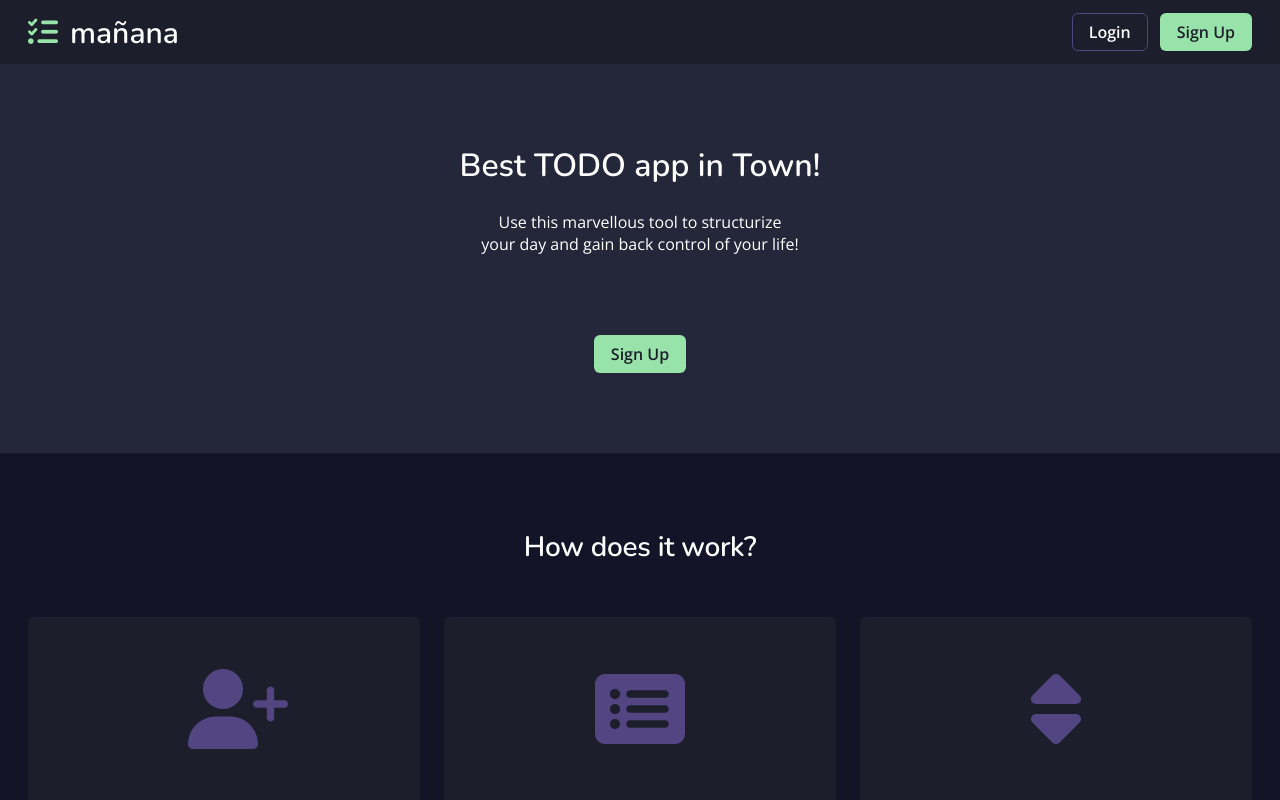
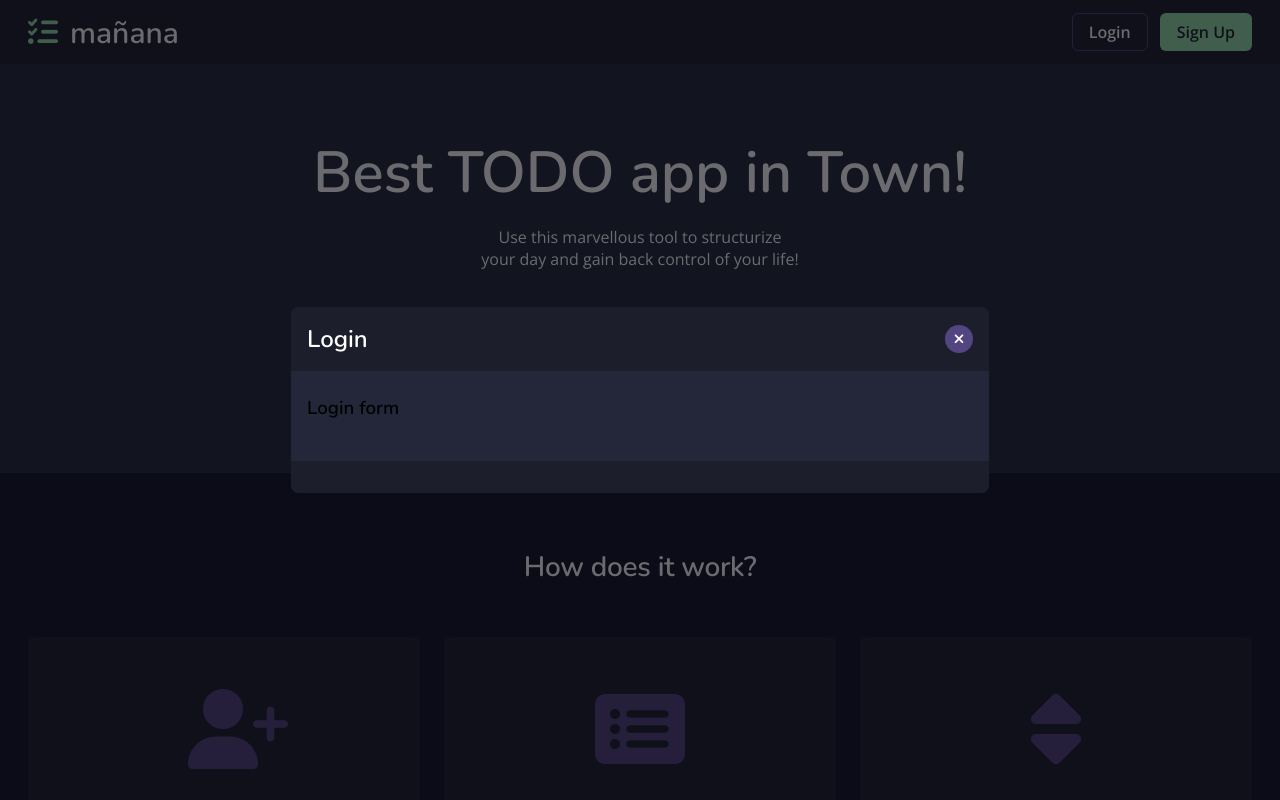
Before and after one commit to JolitaMilina/manjana-project, a React (Vite) app: page / in a window 1280 px wide. Both pictures are taken after a click on the button "Login". Shown: the top 800 px of the page. Built offline with nearby package versions, Linux system fonts and the light colour scheme.

Commit message:
feat48: modified modal component and styles

```diff
--- a/src/components/atoms/Button/styles.js
+++ b/src/components/atoms/Button/styles.js
@@ -36,6 +36,20 @@ export const StyledButton = styled.button`
 
   transition: all 300ms;
 
+  &:active {
+    background-color: ${(props) =>
+    props.outline === 'outline'
+      ? props.theme.palette.secondary.main
+      : props.inverted === 'inverted'
+        ? props.theme.palette.secondary.main
+        : props.theme.palette.primary.dark};
+  }
+
+  @media screen and (min-width: 1024px) {
+    &:active {
+      background-color: none;
+    }
+
     &:hover {
     background-color: ${(props) =>
     props.outline === 'outline'
@@ -43,5 +57,7 @@ export const StyledButton = styled.button`
       : props.inverted === 'inverted'
         ? props.theme.palette.secondary.main
         : props.theme.palette.primary.dark};
+
+    }
   }
 `;
--- a/src/components/molecules/Modal/Modal.jsx
+++ b/src/components/molecules/Modal/Modal.jsx
@@ -5,10 +5,14 @@ import {
   StyledModalWrapper,
   SyledCloseButtonContainer,
   StyledModal,
+  StyledModalTopContainer,
+  StyledModalTitle,
+  StyledModalContentContainer,
+  StyledModalBottomContainer
 } from './styles';
 import ICONS from '../../../shared/icons';
 
-const Modal = ({ children, onClose }) => {
+const Modal = ({ children, grandChildren, onClose, title }) => {
   useEffect(() => {
     const closeModalOnEscape = (e) => {
       if (e.key === 'Escape') onClose();
@@ -30,10 +34,22 @@ const Modal = ({ children, onClose }) => {
     <>
       <StyledOverlay></StyledOverlay>
       <StyledModalWrapper onClick={closeOnOverlay} data-id='modalWrapper'>
-        <SyledCloseButtonContainer>
-          <span onClick={onClose}>{ICONS.xmark}</span>
-        </SyledCloseButtonContainer>
-        <StyledModal>{children}</StyledModal>
+        <StyledModal>
+          <StyledModalTopContainer>
+            <StyledModalTitle>
+              {title}
+            </StyledModalTitle>
+            <SyledCloseButtonContainer>
+              <span onClick={onClose}>{ICONS.xmark}</span>
+            </SyledCloseButtonContainer>
+          </StyledModalTopContainer>
+          <StyledModalContentContainer>
+            {children}
+          </StyledModalContentContainer>
+          <StyledModalBottomContainer>
+            {grandChildren}
+          </StyledModalBottomContainer>
+        </StyledModal>
       </StyledModalWrapper>
     </>,
     document.getElementById('portal')
--- a/src/components/molecules/Modal/styles.js
+++ b/src/components/molecules/Modal/styles.js
@@ -7,7 +7,7 @@ export const StyledOverlay = styled.div`
   bottom: 0;
   left: 0;
 
-  background-color: ${(props) => props.theme.palette.overlay.main};
+  background-color: ${(props) => props.theme.palette.overlay.dark};
 `;
 
 export const StyledModalWrapper = styled.div`
@@ -18,38 +18,77 @@ export const StyledModalWrapper = styled.div`
   left: 0;
 
   display: flex;
+  flex-direction: column;
   justify-content: center;
   align-items: center;
 `;
 
+export const StyledModalTopContainer = styled.div`
+  display: flex;
+  align-items: center;
+  justify-content: space-between;
+  border-radius: .5rem .5rem 0 0;
+  padding: 1rem;
+  background-color: ${(props) => props.theme.palette.default.main};
+`
+
+export const StyledModalTitle = styled.h2`
+  color: ${(props) => props.theme.palette.default.light};
+  font-size: ${(props) => props.theme.palette.default.light};
+`
+
+export const StyledModalBottomContainer = styled.div`
+  display: flex;
+  align-items: center;
+  justify-content: center;
+  border-radius: 0 0 .5rem .5rem;
+  padding: 1rem;
+  background-color: ${(props) => props.theme.palette.default.main};
+`;
+
 export const SyledCloseButtonContainer = styled.div`
-  position: fixed;
-  top: 2em;
-  right: 2em;
+
+  span {
+    display: flex;
+    justify-content: flex-end;
+    align-items: center;
+  }
 
   i {
     display: flex;
     justify-content: center;
     align-items: center;
-    width: 1.5em;
-    height: 1.5em;
+    width: 1.75rem;
+    height: 1.75rem;
 
-    font-size: 1.2em;
-    color: ${(props) => props.theme.palette.light.main};
+    font-size: 0.875rem;
+    color: ${(props) => props.theme.palette.default.light};
+    background-color: ${(props) => props.theme.palette.secondary.main};
 
     border-radius: 100%;
 
     cursor: pointer;
 
     &:hover {
-      background-color: ${(props) => props.theme.palette.overlay.dark};
+      background-color: ${(props) => props.theme.palette.secondary.light};
     }
   }
 `;
 
+export const StyledModalContentContainer = styled.div`
+  padding: 1.5rem 1rem 2.5rem;
+`;
+
 export const StyledModal = styled.div`
-  max-width: 800px;
-  padding: 1em;
-  border-radius: 0.375em;
-  background-color: ${(props) => props.theme.palette.light.main};
+  /* display: flex;
+  flex-direction: column;
+  gap: 1.5rem; */
+  min-width: 320px;
+  width: calc(100% - 3.5rem);
+  border-radius: .5rem;
+  background-color: ${(props) => props.theme.palette.default.dark};
+
+  @media screen and (min-width: 768px) {
+    max-width: 698px;
+  }
 `;
--- a/src/pages/HomePage/HomePage.jsx
+++ b/src/pages/HomePage/HomePage.jsx
@@ -1,3 +1,4 @@
+import { useState } from "react";
 import BoxCard from '../../components/molecules/BoxCard/BoxCard';
 import {
   StyledContentContainer,
@@ -6,12 +7,24 @@ import {
   StyledHeroSectionWrapper,
   StyledHeroContainer,
   StyledHeroContent,
+  StyledHeroButtons
 } from './styles';
 import ICONS from '../../shared/icons';
-
+import Modal from '../../components/molecules/Modal/Modal';
 import Button from '../../components/atoms/Button/Button';
 
 const HomePage = () => {
+  const [showLoginModal, setShowLoginModal] = useState(false);
+  const [showSignUpModal, setShowSignUpModal] = useState(false);
+
+  const handleLoginClick = () => {
+    setShowLoginModal(true);
+  };
+
+  const handleSignUpClick = () => {
+    setShowSignUpModal(true);
+  };
+
   return (
     <>
       <StyledContentContainer>
@@ -24,7 +37,10 @@ const HomePage = () => {
                 gain back control of your life!
               </p>
             </StyledHeroContent>
-            <Button action={() => {}}>Sign Up</Button>
+            <StyledHeroButtons>
+              <span><Button action={handleLoginClick} outline='outline' size='large'>Login</Button></span>
+              <Button action={handleSignUpClick} size='large'>Sign Up</Button>
+            </StyledHeroButtons>
           </StyledHeroContainer>
         </StyledHeroSectionWrapper>
         <StyledFeaturesSectionWrapper>
@@ -54,6 +70,17 @@ const HomePage = () => {
           </StyledFeaturesContainer>
         </StyledFeaturesSectionWrapper>
       </StyledContentContainer>
+      {showLoginModal && (
+        <Modal onClose={() => setShowLoginModal(false)} title='Login' >
+          <h3>Login form component</h3>
+        </Modal>
+      )}
+      {showSignUpModal && (
+        <Modal
+          onClose={() => setShowSignUpModal(false)} title='Sign Up'>
+          <h3>Signup form component</h3>
+        </Modal>
+      )}
     </>
   );
 };
--- a/src/pages/HomePage/styles.js
+++ b/src/pages/HomePage/styles.js
@@ -26,12 +26,30 @@ export const StyledHeroContainer = styled.div`
 
   h1 {
     color: ${(props) => props.theme.palette.default.light};
+    font-size: ${(props) => props.theme.typography.h1.mobile.fontSize};
+    line-height: ${(props) => props.theme.typography.h1.mobile.lineHeight};
     text-align: center;
   }
 
   p {
     color: ${(props) => props.theme.palette.default.light};
+    font-size: ${(props) => props.theme.typography.body.fontSize};
+    line-height: ${(props) => props.theme.typography.body.lineHeight};
     text-align: center;
+  }
+
+  @media screen and (min-width: 768px) {
+    h1 {
+    font-size: ${(props) => props.theme.typography.h1.tablet.fontSize};
+    line-height: ${(props) => props.theme.typography.h1.tablet.lineHeight};
+   }
+  }
+
+  @media screen and (min-width: 1024px) {
+    h1 {
+    font-size: ${(props) => props.theme.typography.h1.desktop.fontSize};
+    line-height: ${(props) => props.theme.typography.h1.desktop.lineHeight};
+   }
   }
 `;
 
@@ -43,6 +61,19 @@ export const StyledHeroContent = styled.div`
   align-items: center;
   gap: 1.5em;
 `;
+
+export const StyledHeroButtons = styled.div`
+  display: flex;
+  justify-content: center;
+  align-items: center;
+  gap: 1rem;
+
+  @media screen and (min-width: 576px) {
+    span {
+      display: none;
+    }
+  }
+`
 
 export const StyledFeaturesSectionWrapper = styled.div`
   display: flex;
--- a/src/pages/LayoutComponents/Header/Header.jsx
+++ b/src/pages/LayoutComponents/Header/Header.jsx
@@ -1,9 +1,20 @@
-import React from "react";
+import { useState } from "react";
 import ICONS from "../../../shared/icons";
 import Button from "../../../components/atoms/Button/Button.jsx";
+import Modal from "../../../components/molecules/Modal/Modal";
 import { StyledHeader, StyledNav, StyledLogo, StyledBtnContainer } from "./styles.js";
 
 const Header = () => {
+  const [showLoginModal, setShowLoginModal] = useState(false);
+  const [showSignUpModal, setShowSignUpModal] = useState(false);
+
+  const handleLoginClick = () => {
+    setShowLoginModal(true);
+  };
+
+  const handleSignUpClick = () => {
+    setShowSignUpModal(true);
+  };
 
   return (
     <>
@@ -14,11 +25,21 @@ const Header = () => {
             <h1>mañana</h1>
           </StyledLogo>
           <StyledBtnContainer>
-            <Button action={() => { }} outline='outline'>Login</Button>
-            <Button action={() => { }}>Sign Up</Button>
+            <Button action={handleLoginClick} outline='outline'>Login</Button>
+            <Button action={handleSignUpClick}>Sign Up</Button>
           </StyledBtnContainer>
         </StyledNav>
       </StyledHeader>
+      {showLoginModal && (
+        <Modal onClose={() => setShowLoginModal(false)} title='Login'>
+          <h3>Login form</h3>
+        </Modal>
+      )}
+      {showSignUpModal && (
+        <Modal onClose={() => setShowSignUpModal(false)} title='Sign Up'>
+          <h3>Signup form</h3>
+        </Modal>
+      )}
     </>
   );
 };
--- a/src/shared/theme/ThemeProvider.jsx
+++ b/src/shared/theme/ThemeProvider.jsx
@@ -27,9 +27,7 @@ const theme = {
       light: '#71D6C4',
     },
     overlay: {
-      light: 'rgba(0, 0, 0, 0.15)',
-      main: 'rgba(0, 0, 0, 0.3)',
-      dark: 'rgba(0, 0, 0, 0.6)',
+      dark: 'rgba(8, 8, 16, 0.6)',
     },
   },
   typography: {
```
Lines whose indentation alone changed are shown as unchanged.
